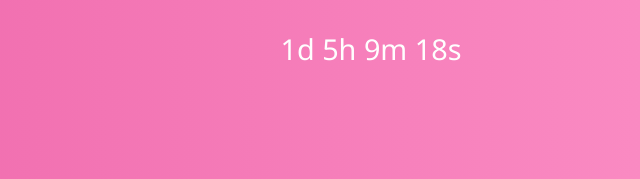
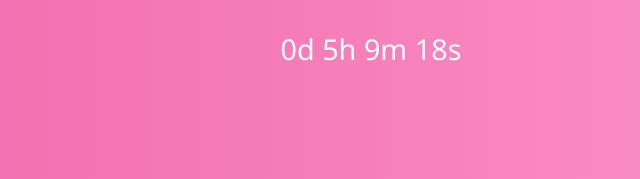
Before and after one commit to JenelSabinator/Simple-Birthday-Gift, a plain HTML site: page index.html in a window 1280 px wide. Shown: the part 208-387 px from the top of the page, 269-909 px from the left. Drawn offline with Linux system fonts and the light colour scheme.

Commit message:
Update index.html

```diff
--- a/index.html
+++ b/index.html
@@ -74,7 +74,7 @@
     const countdownEl = document.getElementById("countdown");
     const surpriseBtn = document.getElementById("surpriseButton");
 
-    const targetDate = new Date("2025-11-30T00:00:00");
+    const targetDate = new Date("2025-11-29T00:00:00");
 
     function updateCountdown() {
       const now = new Date();
```
